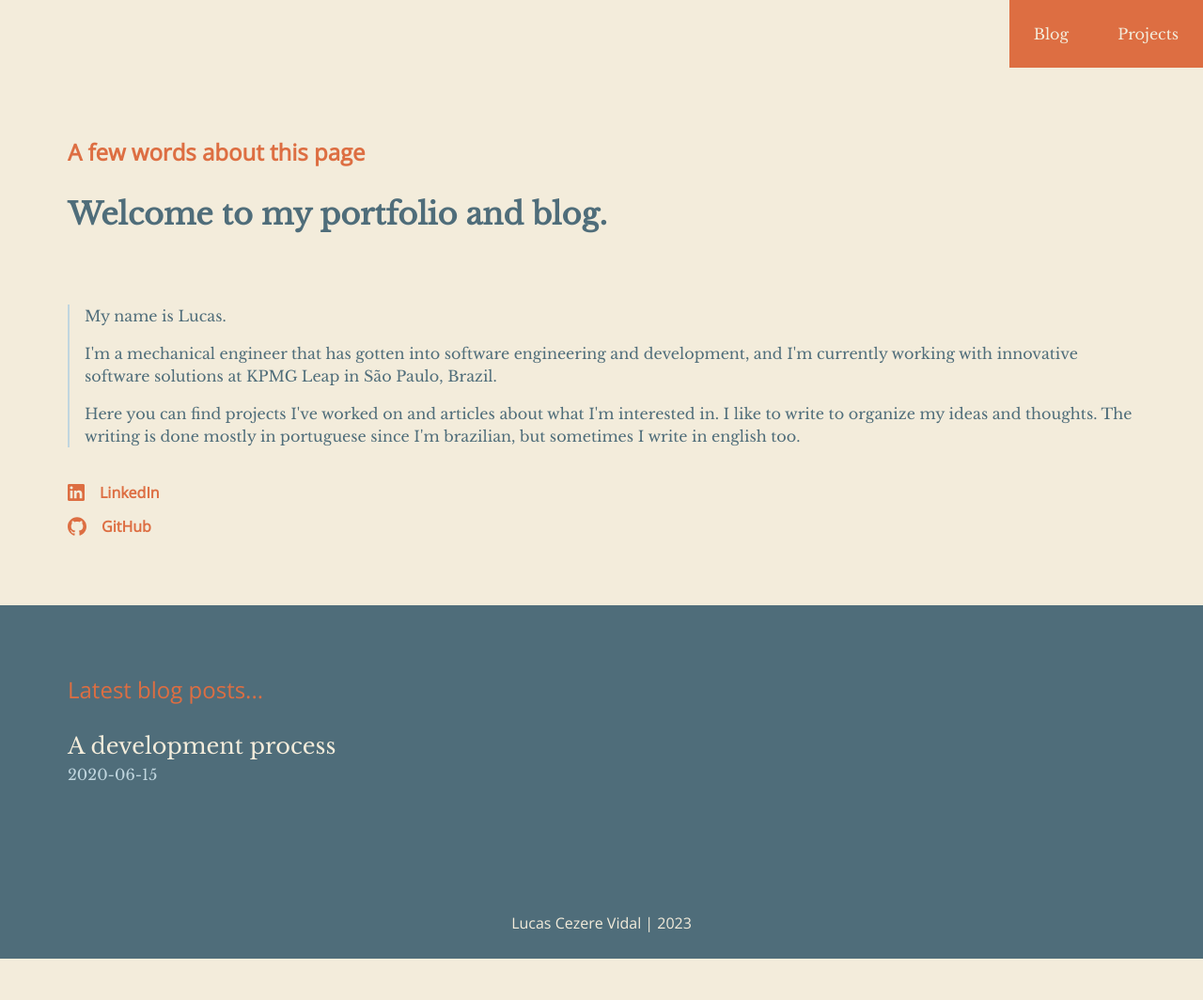
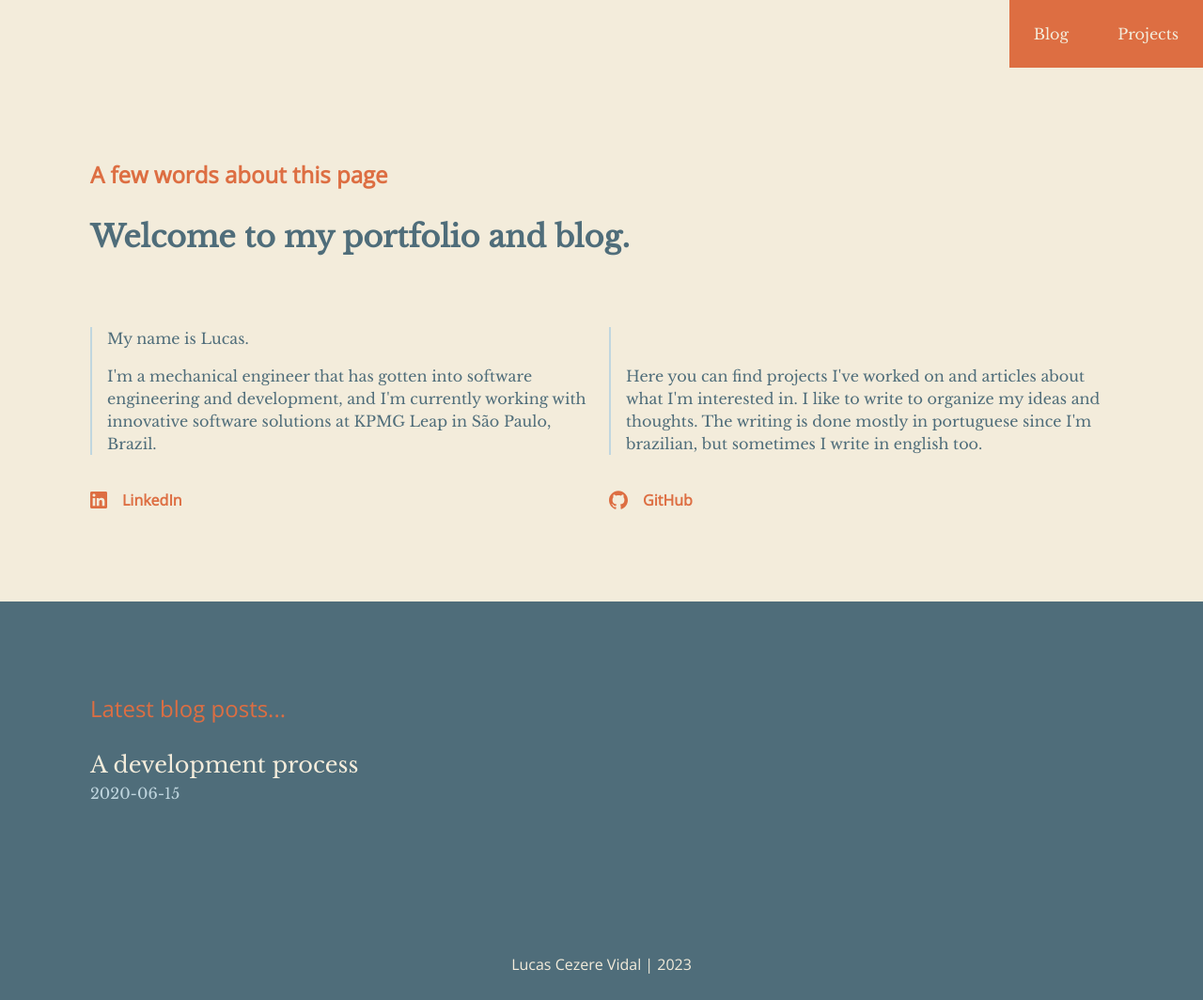
Before and after one commit to lucascvidal/lucascvidal.github.io, a Jekyll site: the page built from index.md, in a window 1280 px wide. Shown: the whole page at 94% size. Built offline with Jekyll 4.4.1, drawn with Linux system fonts in a browser that asks for light colours; before the commit the page ends 1020 px from its top, so only the background shows below that.

Commit message:
Update home styles to handle md breakpoint

```diff
--- a/_layouts/home.html
+++ b/_layouts/home.html
@@ -12,12 +12,14 @@ layout: default
   </h1>
 
   <div class="light-border">
+    <div>
       <p>
         My name is Lucas.
       </p>
       <p>
         I'm a mechanical engineer that has gotten into software engineering and development, and I'm currently working with innovative software solutions at KPMG Leap in São Paulo, Brazil.
       </p>
+    </div>
     <p>
       Here you can find projects I've worked on and articles about what I'm interested in. I like to write to organize my ideas and thoughts. The writing is done mostly in portuguese since I'm brazilian, but sometimes I write in english too.
     </p>
--- a/_sass/partials/_home.scss
+++ b/_sass/partials/_home.scss
@@ -1,5 +1,9 @@
 div.home {
   padding: 72px;
+
+  @include media-query-up($md) {
+    padding: 96px;
+  }
 
   h2 {
     color: $secondary-color;
@@ -19,14 +23,53 @@ div.home {
     border-left: 2px solid $quaternary-color;
     padding-left: 16px;
 
-    p {
+    > * {
+      @include media-query-up($md) {
+        width: 50%;
+      }
+    }
+
+    @include media-query-up($md) {
+      border-left: unset;
+      padding-left: 0px;
+    }
+
+    > div {
+      @include media-query-up($md) {
+        border-left: 2px solid $quaternary-color;
+        padding-left: 16px;
+        margin-right: 16px;
+      }
+    }
+
+    > p {
+      @include media-query-up($md) {
+        border-left: 2px solid $quaternary-color;
+        padding-left: 16px;
+        display: flex;
+        flex-wrap: wrap;
+        align-content: flex-end;
+        margin-bottom: 0px;
+      }
+    }
+
+    p:not(:last-child) {
       margin-bottom: 16px;
+    }
+
+    @include media-query-up($md) {
+      display: flex;
+      justify-content: space-between;
     }
   }
 
   div.social-contact {
     margin-top: 36px;
 
+    @include media-query-up($md) {
+      display: flex;
+      justify-content: space-between;
+    }
     .social-link {
       display: flex;
       align-items: center;
@@ -34,6 +77,10 @@ div.home {
       text-decoration: none;
       font-family: $secondary-font-family;
       font-weight: 600;
+
+      @include media-query-up($md) {
+        width: 50%;
+      }
 
       p {
         margin-left: 16px;
@@ -49,6 +96,14 @@ div.home {
 
       &:not(:first-child) {
         margin-top: 12px;
+
+        @include media-query-up($md) {
+          margin-top: 0;
+        }
+      }
+
+      &:first-child {
+        margin-right: 16px;
       }
     }
   }
--- a/_sass/partials/_menu.scss
+++ b/_sass/partials/_menu.scss
@@ -1,6 +1,10 @@
 div.menu {
   padding: 72px;
   background-color: $primary-color;
+
+  @include media-query-up($md) {
+    padding: 96px;
+  }
 
   h3 {
     color: $secondary-color;
```
Lines whose indentation alone changed are shown as unchanged.
